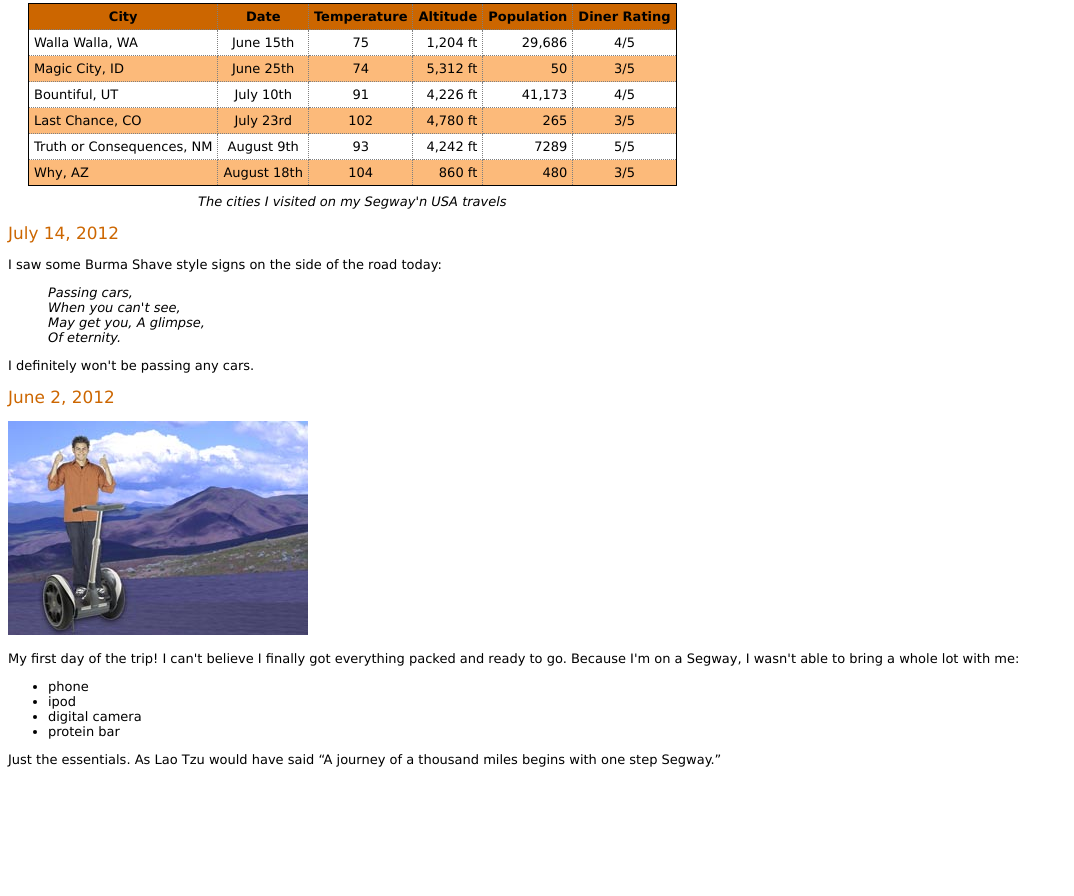
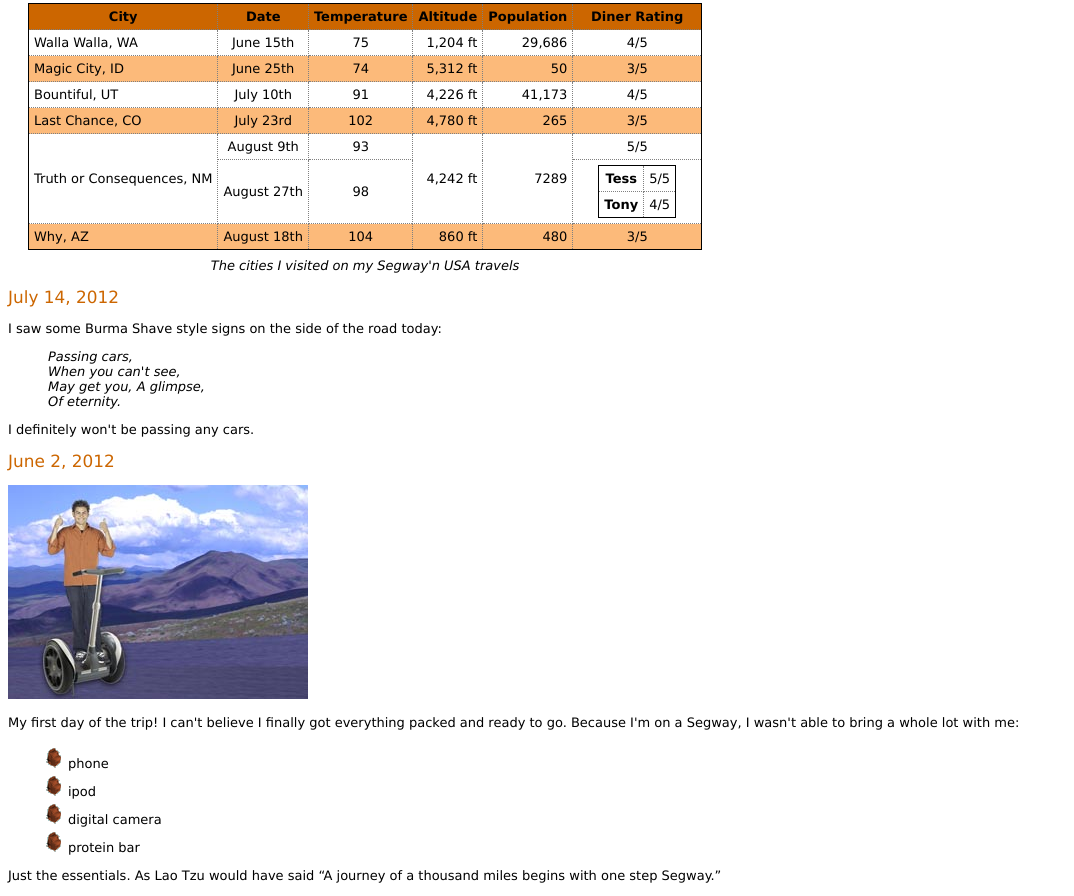
Before and after one commit to jdechow5/segway, a plain HTML site: page index.html in a window 1280 px wide. Shown: the part 389-1285 px from the top of the page, without its empty margins (0-1074 px from the left). Before the commit the page ends 1169 px from the top, so only its background shows below. Drawn offline with Linux system fonts and the light colour scheme; a web font is replaced by a local one.

Commit message:
Add backpack bullet point styling

```diff
--- a/index.html
+++ b/index.html
@@ -62,12 +62,31 @@
         <td class="cell-color center-aligned">3/5</td>
       </tr>
       <tr>
-        <td>Truth or Consequences, NM</td>
+        <td rowspan="2">Truth or Consequences, NM</td>
         <td class="center-aligned">August 9th</td>
         <td class="center-aligned">93</td>
-        <td class="right-aligned">4,242 ft</td>
-        <td class="right-aligned">7289</td>
+        <td rowspan="2" class="right-aligned">4,242 ft</td>
+        <td rowspan="2" class="right-aligned">7289</td>
         <td class="center-aligned">5/5</td>
+      </tr>
+      <tr>
+
+        <td class="center-aligned">August 27th</td>
+        <td class="center-aligned">98</td>
+
+
+        <td class="center-aligned">
+          <table>
+            <tr>
+              <th>Tess</th>
+              <td>5/5</td>
+            </tr>
+            <tr>
+              <th>Tony</th>
+              <td>4/5</td>
+            </tr>
+          </table>
+        </td>
       </tr>
       <tr>
         <td class="cell-color">Why, AZ</td>
--- a/styles.css
+++ b/styles.css
@@ -61,3 +61,13 @@ th {
 .cell-color {
   background-color: #fcba7a;
 }
+
+table table th {
+  background-color: white;
+}
+
+li {
+  list-style-image: url(images/backpack.gif);
+  padding-top: 5px;
+  margin-left: 20px;
+}
```
Also changed, not shown: images/backpack.gif (added).
